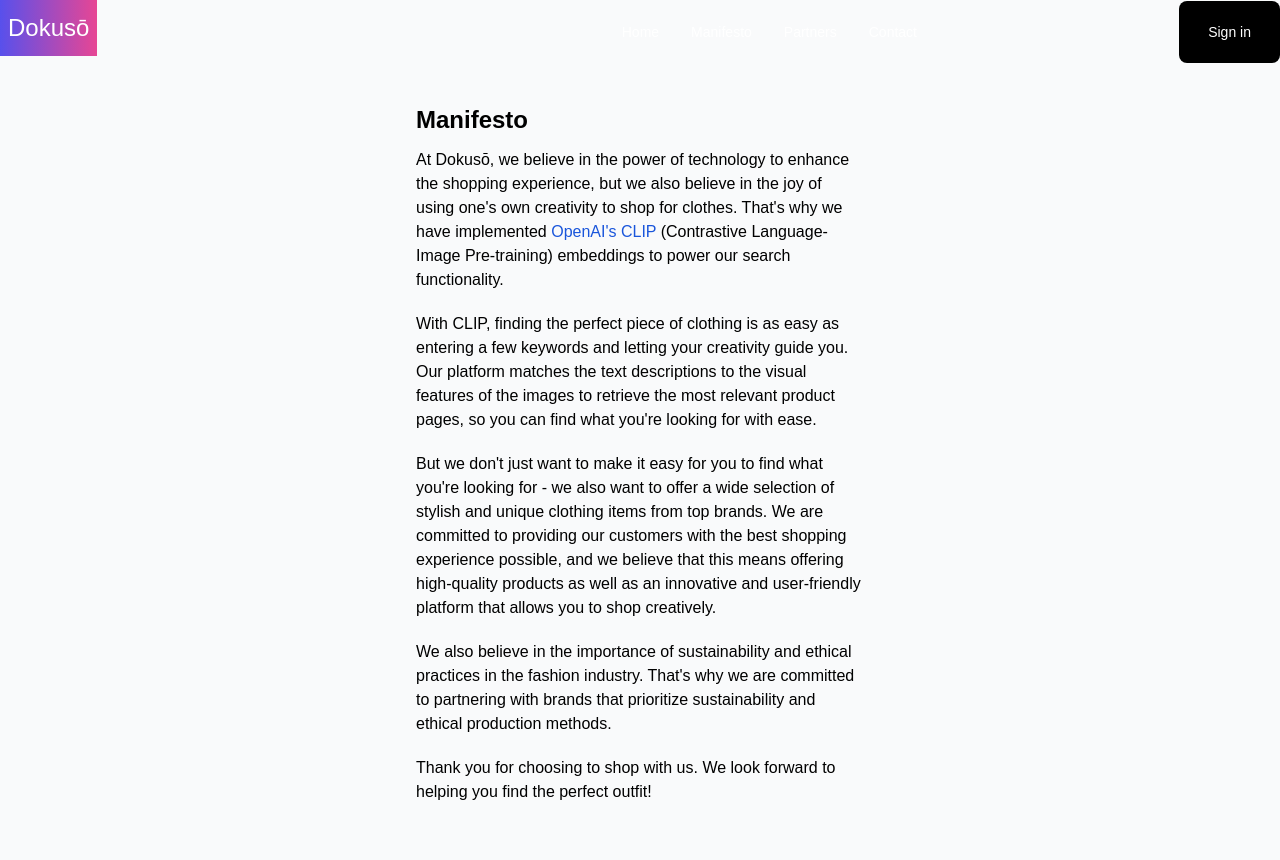
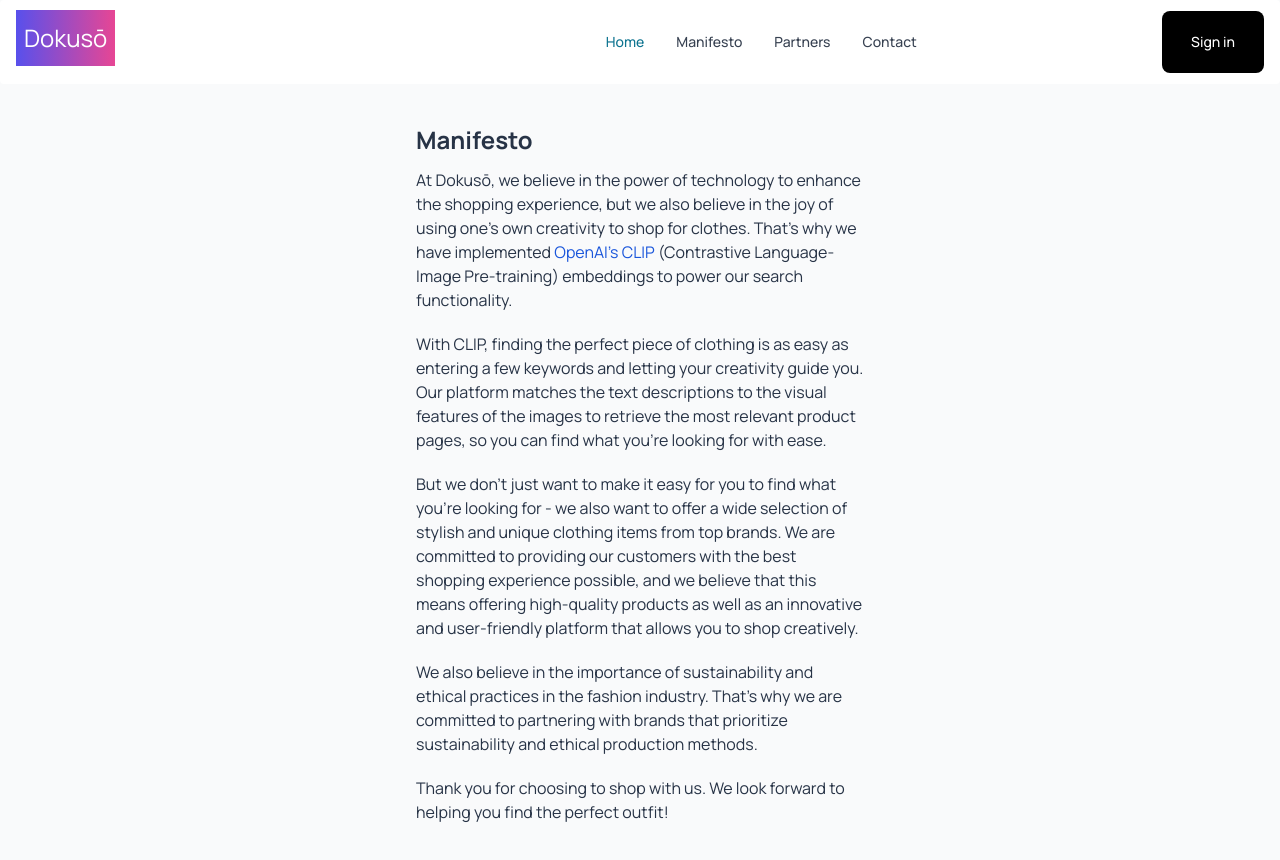
Before and after one commit to JulianLopezB/douki-site, a React (Create React App) app: page /manifesto in a window 1280 px wide. Shown: the top 860 px of the page. Built offline with nearby package versions, Linux system fonts and the light colour scheme; no server answers.

Commit message:
reverting backround color

```diff
--- a/src/components/Images.js
+++ b/src/components/Images.js
@@ -35,23 +35,23 @@ function Images() {
       ) : (
         <div className="flex md:flex items-center py-3 px-6">
           <div className='max-w-md md:max-w-md mx-auto w-full'>
-          <h1 class="text-white text-left text-2xl font-bold mb-3 py-0">
-          Unleash your creativity
+          <h1 class="text-gray text-left text-2xl font-bold mb-3 py-0">
+          Suggestions
           </h1>
           <div class="flex space-x-2 justify-center">
             <div>
-              <button type="button"  onClick={handleButtonSearch} value='Wes Anderson' className="px-6 py-2 border-2 border-purple-600 mr-1 mb-1 text-white font-medium text-xs leading-tight uppercase rounded hover:bg-black hover:bg-opacity-5 focus:outline-none focus:ring-0 transition duration-150 ease-in-out">Wes Anderson</button>
-              <button type="button"  onClick={handleButtonSearch} value='What to wear at a beach wedding?' class="inline-block px-6 py-2 border-2 border-purple-600 mr-1 mb-1 text-white font-medium text-xs leading-tight uppercase rounded hover:bg-black hover:bg-opacity-5 focus:outline-none focus:ring-0 transition duration-150 ease-in-out">What to wear at a beach wedding?</button>
-              <button type="button"  onClick={handleButtonSearch} value='Dress with floral patterns' class="inline-block px-6 py-2 border-2 border-purple-600 mr-1 mb-1 text-white font-medium text-xs leading-tight uppercase rounded hover:bg-black hover:bg-opacity-5 focus:outline-none focus:ring-0 transition duration-150 ease-in-out">Dress with floral patterns</button>
-              <button type="button"  onClick={handleButtonSearch} value="Matrix" class="inline-block px-6 py-2 border-2 border-purple-600 mr-1 mb-1 text-white font-medium text-xs leading-tight uppercase rounded hover:bg-black hover:bg-opacity-5 focus:outline-none focus:ring-0 transition duration-150 ease-in-out">Matrix</button>
-              <button type="button"  onClick={handleButtonSearch} value="Rick and Morty" class="inline-block px-6 py-2 border-2 border-purple-600 mr-1 mb-1 text-white font-medium text-xs leading-tight uppercase rounded hover:bg-black hover:bg-opacity-5 focus:outline-none focus:ring-0 transition duration-150 ease-in-out">Rick and Morty</button>
-              <button type="button"  onClick={handleButtonSearch} value="Merlina Addams" class="inline-block px-6 py-2 border-2 border-purple-600 mr-1 mb-1 text-white font-medium text-xs leading-tight uppercase rounded hover:bg-black hover:bg-opacity-5 focus:outline-none focus:ring-0 transition duration-150 ease-in-out">Merlina Addams</button>
-              <button type="button"  onClick={handleButtonSearch} value="Winter puffy jacket" class="inline-block px-6 py-2 border-2 border-purple-600 mr-1 mb-1 text-white font-medium text-xs leading-tight uppercase rounded hover:bg-black hover:bg-opacity-5 focus:outline-none focus:ring-0 transition duration-150 ease-in-out">Winter puffy jacket</button>
-              <button type="button"  onClick={handleButtonSearch} value='Classy outfit for a rainy day' class="inline-block px-6 py-2 border-2 border-purple-600 mr-1 mb-1 text-white font-medium text-xs leading-tight uppercase rounded hover:bg-black hover:bg-opacity-5 focus:outline-none focus:ring-0 transition duration-150 ease-in-out">Classy outfit for a rainy day</button>
-              <button type="button"  onClick={handleButtonSearch} value="Roaring 20s" class="inline-block px-6 py-2 border-2 border-purple-600 mr-1 mb-1 text-white font-medium text-xs leading-tight uppercase rounded hover:bg-black hover:bg-opacity-5 focus:outline-none focus:ring-0 transition duration-150 ease-in-out">Roaring 20s</button>
-              <button type="button"  onClick={handleButtonSearch} value="70s fashion" class="inline-block px-6 py-2 border-2 border-purple-600 mr-1 mb-1 text-white font-medium text-xs leading-tight uppercase rounded hover:bg-black hover:bg-opacity-5 focus:outline-none focus:ring-0 transition duration-150 ease-in-out">70s fashion</button>
-              <button type="button"  onClick={handleButtonSearch} value="Paris streets" class="inline-block px-6 py-2 border-2 border-purple-600 mr-1 mb-1 text-white font-medium text-xs leading-tight uppercase rounded hover:bg-black hover:bg-opacity-5 focus:outline-none focus:ring-0 transition duration-150 ease-in-out">Paris streets</button>
-              <button type="button"  onClick={handleButtonSearch} value="New York streets" class="inline-block px-6 py-2 border-2 border-purple-600 mr-1 mb-1 text-white font-medium text-xs leading-tight uppercase rounded hover:bg-black hover:bg-opacity-5 focus:outline-none focus:ring-0 transition duration-150 ease-in-out">New York streets</button>
+              <button type="button"  onClick={handleButtonSearch} value='Wes Anderson' className="px-6 py-2 border-2 border-purple-600 mr-1 mb-1 text-purple-600 font-medium text-xs leading-tight uppercase rounded hover:bg-black hover:bg-opacity-5 focus:outline-none focus:ring-0 transition duration-150 ease-in-out">Wes Anderson</button>
+              <button type="button"  onClick={handleButtonSearch} value='What to wear at a beach wedding?' class="inline-block px-6 py-2 border-2 border-purple-600 mr-1 mb-1 text-purple-600 font-medium text-xs leading-tight uppercase rounded hover:bg-black hover:bg-opacity-5 focus:outline-none focus:ring-0 transition duration-150 ease-in-out">What to wear at a beach wedding?</button>
+              <button type="button"  onClick={handleButtonSearch} value='Dress with floral patterns' class="inline-block px-6 py-2 border-2 border-purple-600 mr-1 mb-1 text-purple-600 font-medium text-xs leading-tight uppercase rounded hover:bg-black hover:bg-opacity-5 focus:outline-none focus:ring-0 transition duration-150 ease-in-out">Dress with floral patterns</button>
+              <button type="button"  onClick={handleButtonSearch} value="Matrix" class="inline-block px-6 py-2 border-2 border-purple-600 mr-1 mb-1 text-purple-600 font-medium text-xs leading-tight uppercase rounded hover:bg-black hover:bg-opacity-5 focus:outline-none focus:ring-0 transition duration-150 ease-in-out">Matrix</button>
+              <button type="button"  onClick={handleButtonSearch} value="Rick and Morty" class="inline-block px-6 py-2 border-2 border-purple-600 mr-1 mb-1 text-purple-600 font-medium text-xs leading-tight uppercase rounded hover:bg-black hover:bg-opacity-5 focus:outline-none focus:ring-0 transition duration-150 ease-in-out">Rick and Morty</button>
+              <button type="button"  onClick={handleButtonSearch} value="Merlina Addams" class="inline-block px-6 py-2 border-2 border-purple-600 mr-1 mb-1 text-purple-600 font-medium text-xs leading-tight uppercase rounded hover:bg-black hover:bg-opacity-5 focus:outline-none focus:ring-0 transition duration-150 ease-in-out">Merlina Addams</button>
+              <button type="button"  onClick={handleButtonSearch} value="Winter puffy jacket" class="inline-block px-6 py-2 border-2 border-purple-600 mr-1 mb-1 text-purple-600 font-medium text-xs leading-tight uppercase rounded hover:bg-black hover:bg-opacity-5 focus:outline-none focus:ring-0 transition duration-150 ease-in-out">Winter puffy jacket</button>
+              <button type="button"  onClick={handleButtonSearch} value='Classy outfit for a rainy day' class="inline-block px-6 py-2 border-2 border-purple-600 mr-1 mb-1 text-purple-600 font-medium text-xs leading-tight uppercase rounded hover:bg-black hover:bg-opacity-5 focus:outline-none focus:ring-0 transition duration-150 ease-in-out">Classy outfit for a rainy day</button>
+              <button type="button"  onClick={handleButtonSearch} value="Roaring 20s" class="inline-block px-6 py-2 border-2 border-purple-600 mr-1 mb-1 text-purple-600 font-medium text-xs leading-tight uppercase rounded hover:bg-black hover:bg-opacity-5 focus:outline-none focus:ring-0 transition duration-150 ease-in-out">Roaring 20s</button>
+              <button type="button"  onClick={handleButtonSearch} value="70s fashion" class="inline-block px-6 py-2 border-2 border-purple-600 mr-1 mb-1 text-purple-600 font-medium text-xs leading-tight uppercase rounded hover:bg-black hover:bg-opacity-5 focus:outline-none focus:ring-0 transition duration-150 ease-in-out">70s fashion</button>
+              <button type="button"  onClick={handleButtonSearch} value="Paris streets" class="inline-block px-6 py-2 border-2 border-purple-600 mr-1 mb-1 text-purple-600 font-medium text-xs leading-tight uppercase rounded hover:bg-black hover:bg-opacity-5 focus:outline-none focus:ring-0 transition duration-150 ease-in-out">Paris streets</button>
+              <button type="button"  onClick={handleButtonSearch} value="New York streets" class="inline-block px-6 py-2 border-2 border-purple-600 mr-1 mb-1 text-purple-600 font-medium text-xs leading-tight uppercase rounded hover:bg-black hover:bg-opacity-5 focus:outline-none focus:ring-0 transition duration-150 ease-in-out">New York streets</button>
 
             </div>
           </div>
--- a/src/components/Jumbutron.js
+++ b/src/components/Jumbutron.js
@@ -11,19 +11,19 @@ const Jumbutron = ({ children }) => {
       <>
         {(typeof response !== 'undefined' && response.length > 0) ? (
           // <div class="py-2"></div>
-          // <div
-          //   style={{
-          //           'top': "0px",
-          //           'position': "sticky",
-          //           'width': "100%",
-          //           'lg-height': "96px",
-          //           // 'sm-height': "150px",
-          //           'z-index':'10'
-          //           }}
-          //           className="bg-gray-50"
+          <div
+            style={{
+                    'top': "0px",
+                    'position': "sticky",
+                    'width': "100%",
+                    'lg-height': "96px",
+                    // 'sm-height': "150px",
+                    'z-index':'10'
+                    }}
+                    className="bg-gray-50"
 
-          //           >
-          <div className="py-2 px-6">
+                    >
+        {/* <div className="py-2 px-6"> */}
         {/* <div className='max-w-md md:max-w-md mx-auto w-full'> */}
             <NavigationBar>
               { children }
--- a/src/components/NavigationBar.js
+++ b/src/components/NavigationBar.js
@@ -20,7 +20,6 @@ const NavigationBar = ({ children }) => {
       <Navbar
         fluid={true}
         rounded={true}
-        class="background-color:transparent"
       >
         <Navbar.Brand href="/home">
           {/* <img
@@ -67,7 +66,7 @@ const NavigationBar = ({ children }) => {
               Sign out
             </Dropdown.Item>
           </Dropdown>
-          {/* <Navbar.Toggle /> */}
+          <Navbar.Toggle />
           </> :
           <Button type="button"
           className="bg-black flex justify-center items-center p-3 rounded-lg cursor-pointer outline-none text-white"
@@ -82,26 +81,16 @@ const NavigationBar = ({ children }) => {
             <Navbar.Link
               href="/home"
               active={true}
-              class="text-white"
             >
               Home
             </Navbar.Link>
-            <Navbar.Link
-              href="/manifesto"
-              class="text-white"
-            >
+            <Navbar.Link href="/manifesto">
               Manifesto
             </Navbar.Link>
-            <Navbar.Link
-              href="/partners"
-              class="text-white"
-            >
+            <Navbar.Link href="/partners">
               Partners
             </Navbar.Link>
-            <Navbar.Link
-              href="/contact"
-              class="text-white"
-            >
+            <Navbar.Link href="/contact">
               Contact
             </Navbar.Link>
           </Navbar.Collapse>
--- a/src/styles.scss
+++ b/src/styles.scss
@@ -256,15 +256,16 @@ max-width: 100%;
 *{ box-sizing: border-box; }
 
 body {
-// background-color: var(--body-bg-color);
-// font-family: var(--body-font);
-// color: var(--body-color);
+background-color: var(--body-bg-color);
+font-family: var(--body-font);
+color: var(--body-color);
 // overflow: hidden;
-position: relative;
-width: 100vw;
-height: 100vh;
-background: linear-gradient(to bottom right, #274B74 0%, #8233C5 50%, #E963FD 100%);
-font-family: "Montserrat", sans-serif;
+// position: relative;
+// width: 100vw;
+// height: 100vh;
+// background: linear-gradient(to bottom right, #274B74 0%, #8233C5 50%, #E963FD 100%);
+// font-family: "Montserrat", sans-serif;
+// overflow: hidden;
 
 
 .container{
@@ -286,7 +287,8 @@ font-family: "Montserrat", sans-serif;
     letter-spacing: 2px;
     border: none;
     border-radius: 5px;
-  //   background: linear-gradient(to right, #FFFFFF 0%,#464747 #F9F9F9 100%);
+    // background: linear-gradient(to right, #FFFFFF 0%,#464747 #F9F9F9 100%);
+    background: var(--body-bg-color);
     transition: width 0.4s ease;
     outline: none;
 
```
